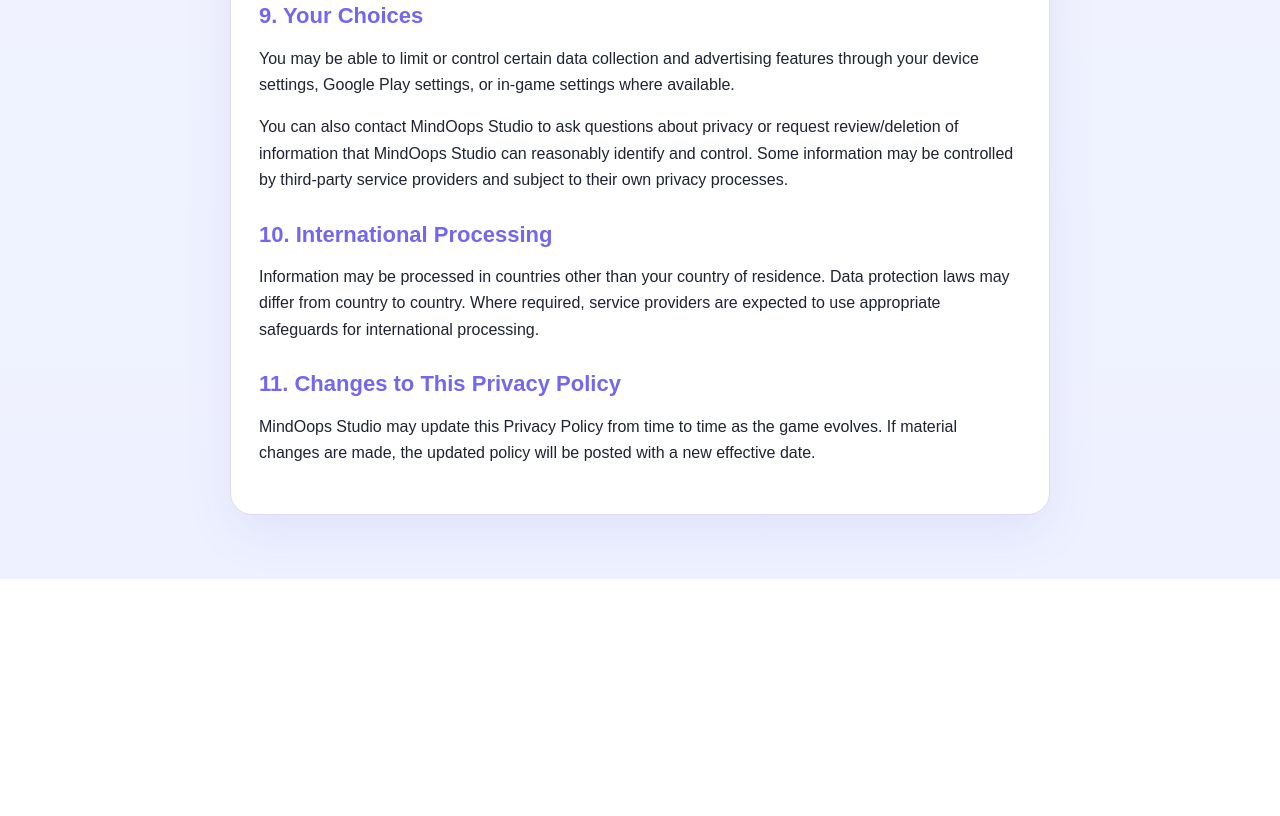
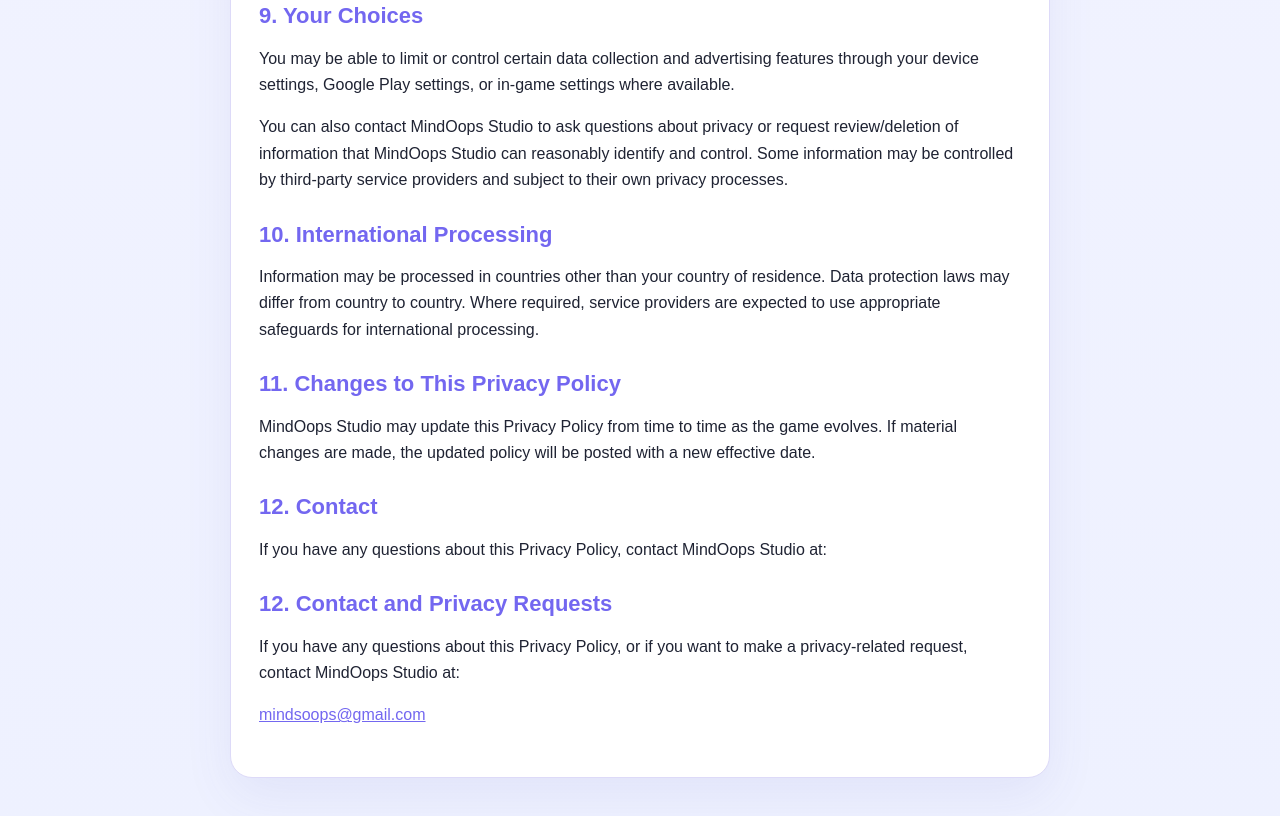
Before and after one commit to Mindoops/mindoops-privacy-policy, a plain HTML site: page index.html in a window 1280 px wide. Shown: the part 2673-3489 px from the top of the page. Before the commit the page ends 3252 px from the top, so only its background shows below. Drawn offline with Linux system fonts and the light colour scheme.

Commit message:
Update index.html

```diff
--- a/index.html
+++ b/index.html
@@ -147,3 +147,9 @@
 
       <h2>11. Changes to This Privacy Policy</h2>
       <p>MindOops Studio may update this Privacy Policy from time to time as the game evolves. If material changes are made, the updated policy will be posted with a new effective date.</p>
+
+      <h2>12. Contact</h2>
+      <p>If you have any questions about this Privacy Policy, contact MindOops Studio at:</p>
+      <h2>12. Contact and Privacy Requests</h2>
+      <p>If you have any questions about this Privacy Policy, or if you want to make a privacy-related request, contact MindOops Studio at:</p>
+      <p><a href="mailto:mindsoops@gmail.com">mindsoops@gmail.com</a></p>
```
